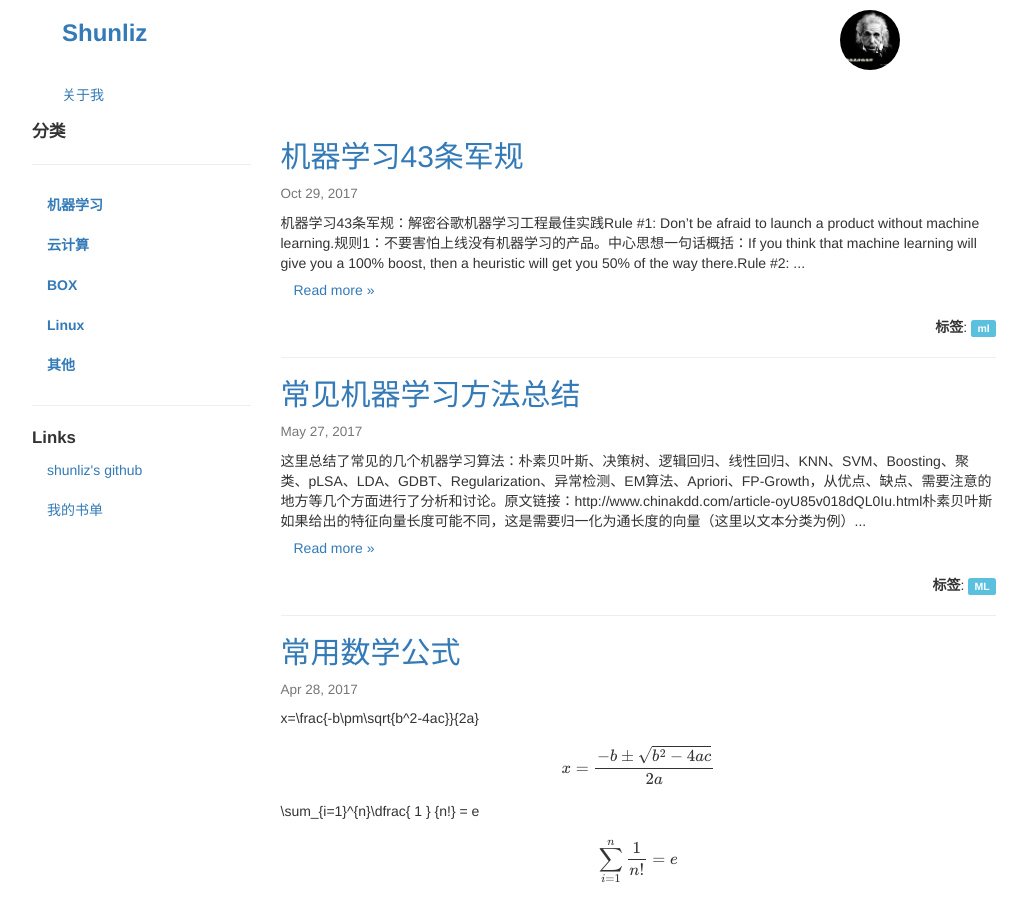
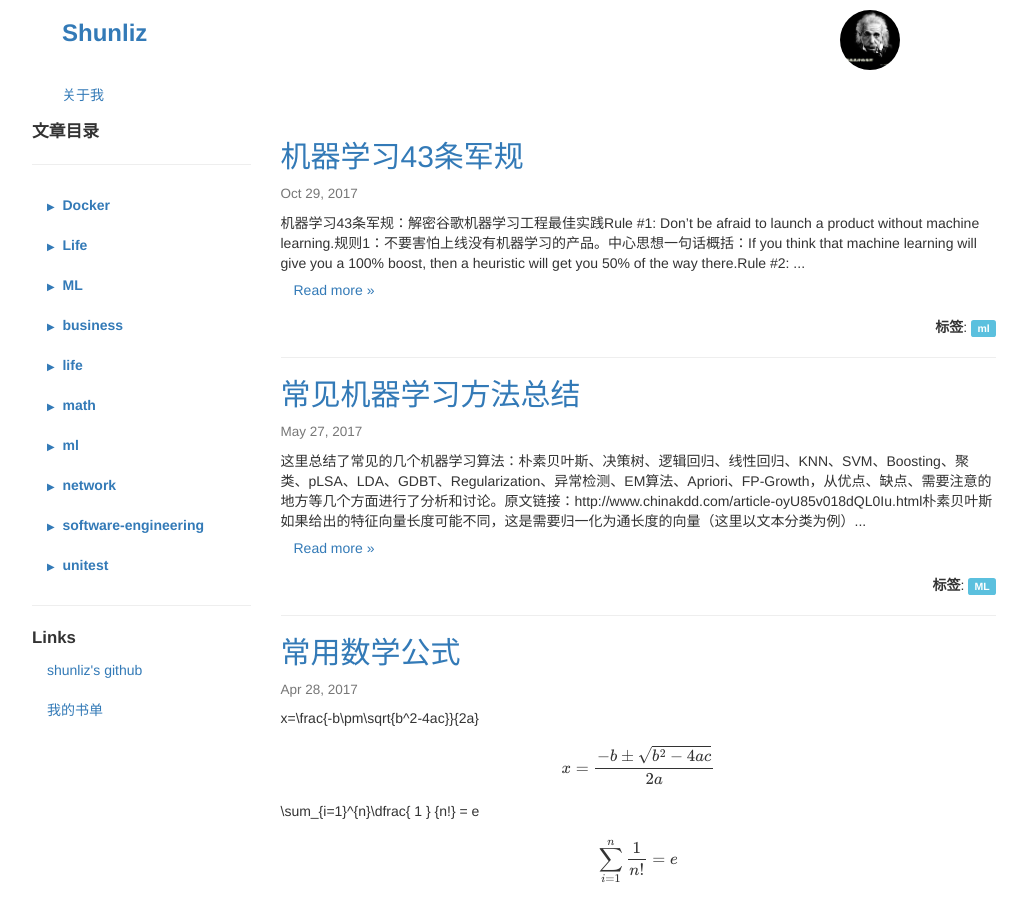
Before and after one commit to shunliz/shunliz.github.io, a Jekyll site: the page built from index.html, in a window 1280 px wide and 900 px high. Shown: the whole window, without its empty margins (126-1153 px from the left). Built offline with Jekyll 4.4.1, drawn with Linux system fonts in a browser that asks for light colours; formulas are drawn with MathJax 3; the list of posts is cut into pages by our own code.

Commit message:
Revert "重构左侧菜单为固定分类列表"
This reverts commit 6188af911251850d2d89a679554a2273b2e94032.

```diff
--- a/_includes/sider.html
+++ b/_includes/sider.html
@@ -1,22 +1,18 @@
 <div class="col-xs-3">
   <ul class="nav nav-list" id="article-tree">
-    <li class="nav-header"><big><b>分类</b></big></li>
+    <li class="nav-header"><big><b>文章目录</b></big></li>
     <hr>
-    <li class="category-item">
-      <a href="#"><strong>机器学习</strong></a>
-    </li>
-    <li class="category-item">
-      <a href="#"><strong>云计算</strong></a>
-    </li>
-    <li class="category-item">
-      <a href="#"><strong>BOX</strong></a>
-    </li>
-    <li class="category-item">
-      <a href="#"><strong>Linux</strong></a>
-    </li>
-    <li class="category-item">
-      <a href="#"><strong>其他</strong></a>
-    </li>
+    {% assign categories = site.categories | sort %}
+    {% for category in categories %}
+      <li class="category-item">
+        <a href="/category/#{{ category[0] }}"><strong>{{ category[0] }}</strong></a>
+        <ul class="nav nav-list category-posts">
+        {% for post in category[1] %}
+          <li><a href="{{ post.url | prepend: site.baseurl }}">{{ post.title }}</a></li>
+        {% endfor %}
+        </ul>
+      </li>
+    {% endfor %}
     <hr>
       <li class="nav-header"><big><b>Links</b></big></li>
 
```
